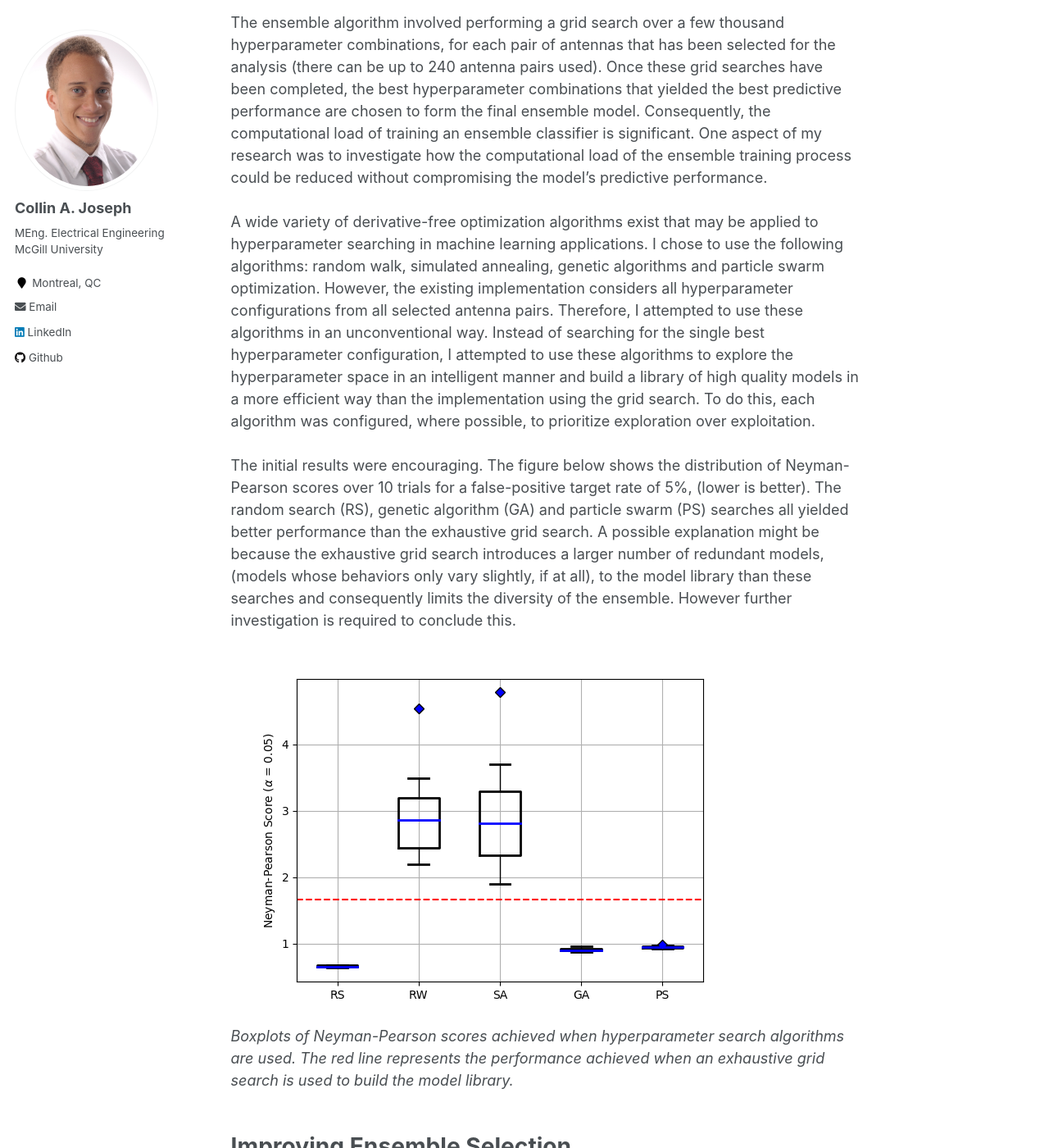
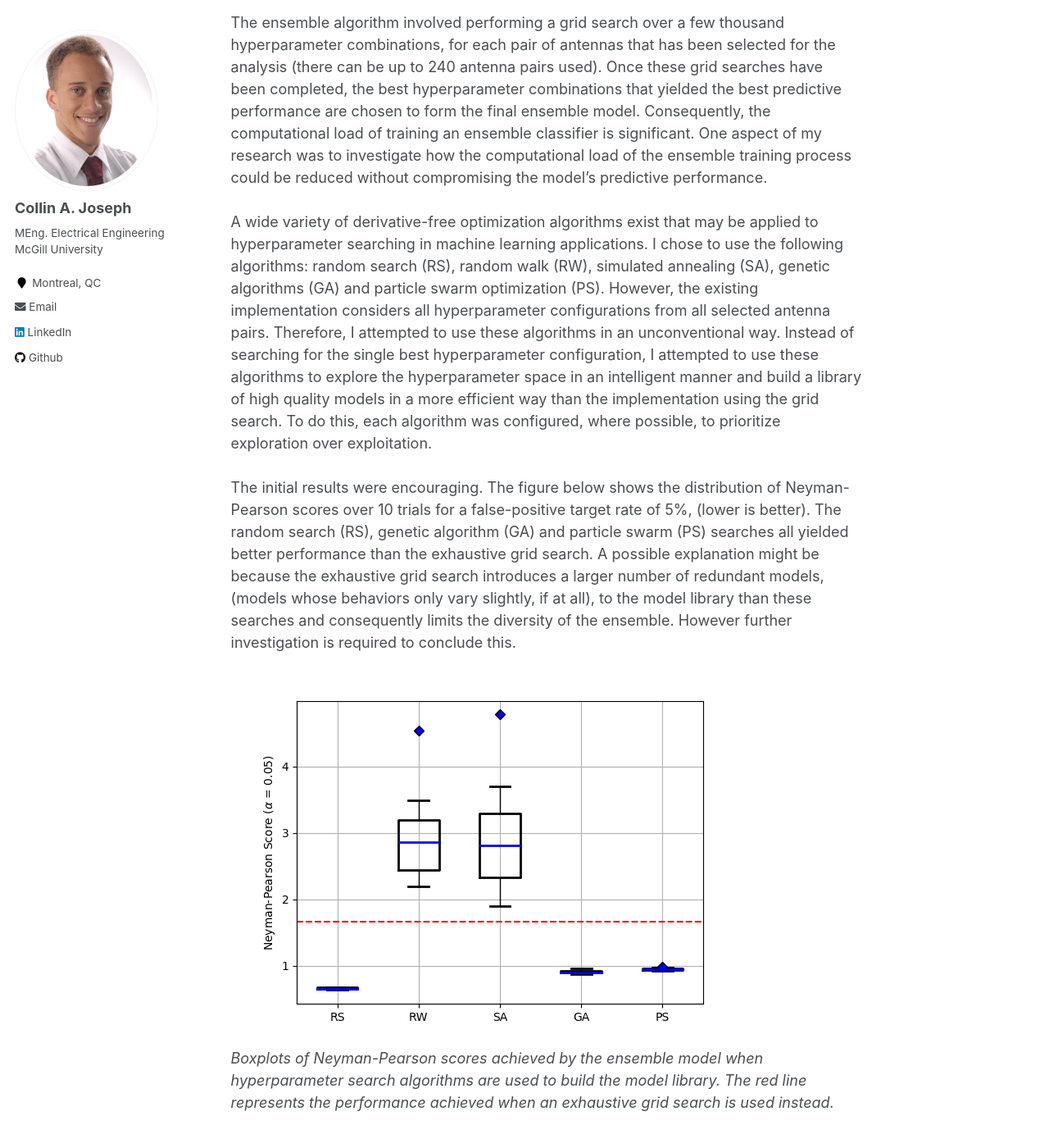
Before and after one commit to collinquintyne/collinquintyne.github.io, a Jekyll site: the page built from _projects/projects-1.md, in a window 1280 px wide and 1400 px high, scrolled down 2418 px. Shown: the whole window at 82% size. Built offline with Jekyll 4.4.1, drawn with Linux system fonts in a browser that asks for light colours; formulas are drawn with MathJax 3.

Commit message:
added text

```diff
--- a/_projects/projects-1.md
+++ b/_projects/projects-1.md
@@ -28,13 +28,13 @@ The figure below shows receiver operating characteristic curves for the classifi
 # Improving Ensemble Training Efficiency
 The ensemble algorithm involved performing a grid search over a few thousand hyperparameter combinations, for each pair of antennas that has been selected for the analysis (there can be up to 240 antenna pairs used). Once these grid searches have been completed, the best hyperparameter combinations that yielded the best predictive performance are chosen to form the final ensemble model. Consequently, the computational load of training an ensemble classifier is significant. One aspect of my research was to investigate how the computational load of the ensemble training process could be reduced without compromising the model's predictive performance.
 <br><br>
-A wide variety of derivative-free optimization algorithms exist that may be applied to hyperparameter searching in machine learning applications. I chose to use the following algorithms: random walk, simulated annealing, genetic algorithms and particle swarm optimization. However, the existing implementation considers all hyperparameter configurations from all selected antenna pairs. Therefore, I attempted to use these algorithms in an unconventional way. Instead of searching for the single best hyperparameter configuration, I attempted to use these algorithms to explore the hyperparameter space in an intelligent manner and build a library of high quality models in a more efficient way than the implementation using the grid search. To do this, each algorithm was configured, where possible, to prioritize exploration over exploitation.
+A wide variety of derivative-free optimization algorithms exist that may be applied to hyperparameter searching in machine learning applications. I chose to use the following algorithms: random search (RS), random walk (RW), simulated annealing (SA), genetic algorithms (GA) and particle swarm optimization (PS). However, the existing implementation considers all hyperparameter configurations from all selected antenna pairs. Therefore, I attempted to use these algorithms in an unconventional way. Instead of searching for the single best hyperparameter configuration, I attempted to use these algorithms to explore the hyperparameter space in an intelligent manner and build a library of high quality models in a more efficient way than the implementation using the grid search. To do this, each algorithm was configured, where possible, to prioritize exploration over exploitation.
 <br><br>
 The initial results were encouraging. The figure below shows the distribution of Neyman-Pearson scores over 10 trials for a false-positive target rate of 5%, (lower is better). The random search (RS), genetic algorithm (GA) and particle swarm (PS) searches all yielded better performance than the exhaustive grid search. A possible explanation might be because the exhaustive grid search introduces a larger number of redundant models, (models whose behaviors only vary  slightly, if at all), to the model library than these searches and consequently limits the diversity of the ensemble. However further investigation is required to conclude this.
 <br>
 ![Neyman-Pearson score distributions for hyperparameter search algorithms](/images/hps_bp_a005.png)
 <br>
-*Boxplots of Neyman-Pearson scores achieved when hyperparameter search algorithms are used. The red line represents the performance achieved when an exhaustive grid search is used to build the model library.*
+*Boxplots of Neyman-Pearson scores achieved by the ensemble model when hyperparameter search algorithms are used to build the model library. The red line represents the performance achieved when an exhaustive grid search is used instead.*
 <br><br>
 
 # Improving Ensemble Selection
```
